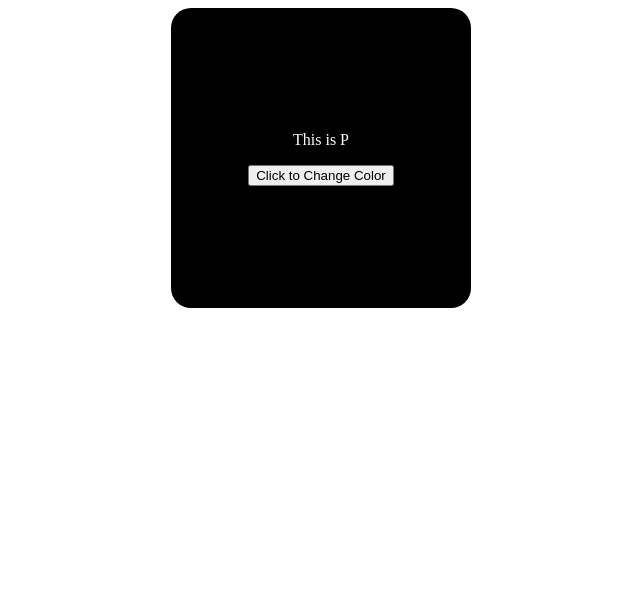
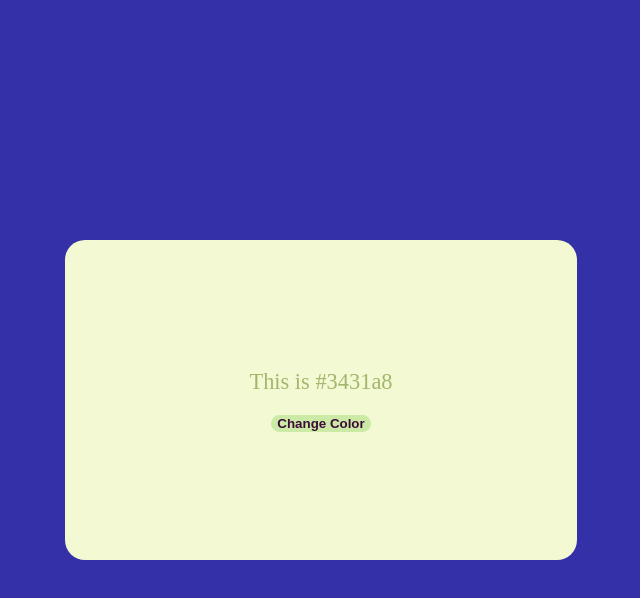
Before and after one commit to cleancode-blake/vanila_projects, a plain HTML site: page colorChange/index.html in a window 1280 px wide. Shown: the whole page, without its empty margins (319-959 px from the left). Drawn offline with Linux system fonts and the light colour scheme.

Commit message:
Change text with hex value

```diff
--- a/colorChange/index.html
+++ b/colorChange/index.html
@@ -9,8 +9,8 @@
   <body>
     <div id="root">
       <div id="Container">
-        <div id="text-color">This is P</p>
-        <button id="btn-color">Click to Change Color</button>
+        <div id="text-color">This is P</div>
+        <button id="btn-color">Change Color</button>
       </div>
     </div>
   </body>
--- a/colorChange/index.js
+++ b/colorChange/index.js
@@ -1,5 +1,6 @@
 let btn = document.getElementById("btn-color");
 let body = document.body;
+let text = document.getElementById("text-color");
 
 let hexArray = [
   "1",
@@ -32,10 +33,18 @@ function selectHex() {
   }
   return hexCode;
 }
-
-function changeColor() {
-  let hex = selectHex();
-  body.style.backgroundColor = hex;
+function changeText(hexValue) {
+  text.innerHTML = "This is " + hexValue;
 }
 
-btn.addEventListener("click", () => changeColor());
+function changeColor(hexValue) {
+  body.style.backgroundColor = hexValue;
+}
+function change() {
+  let hex = selectHex();
+  changeColor(hex);
+  changeText(hex);
+}
+
+change();
+btn.addEventListener("click", () => change());
--- a/colorChange/style.css
+++ b/colorChange/style.css
@@ -1,18 +1,37 @@
 body {
+  margin: 0;
+  padding: 0;
+  width: 100vw;
+  height: 100vh;
   display: flex;
-  /* background-color: black; */
   justify-content: center;
   align-items: center;
 }
 
 #Container {
-  width: 300px;
-  height: 300px;
-  background-color: black;
+  min-width: 300px;
+  min-height: 300px;
+  width: 40vw;
+  height: 40vh;
+  background-color: #f3f9d2;
   text-align: center;
-  color: white;
   display: flex;
+  flex-direction: column;
   align-items: center;
   justify-content: center;
+  gap: 20px;
   border-radius: 20px;
 }
+
+#text-color {
+  font-size: 1.4em;
+  color: #a3b66e;
+}
+
+button {
+  border-radius: 20px;
+  font-weight: bold;
+  border: none;
+  background-color: #cbeaa6;
+  color: #3d0b37;
+}
```
Also changed, not shown: 1 other file.
